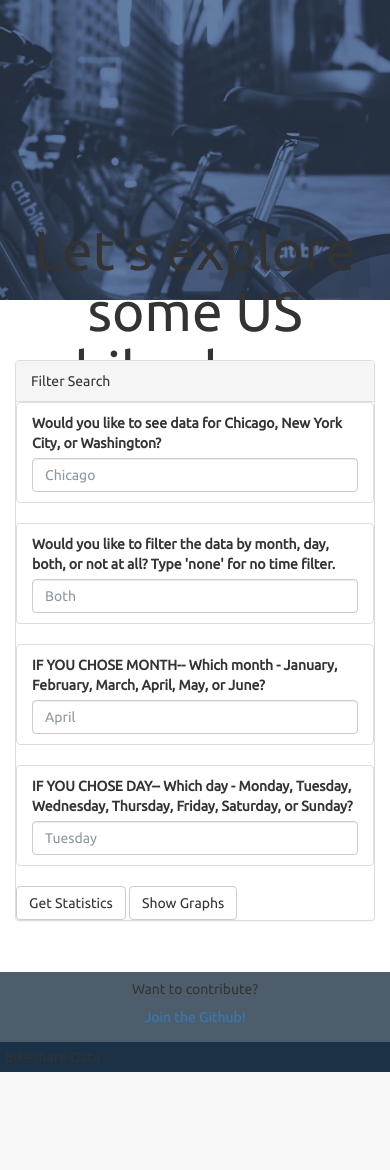
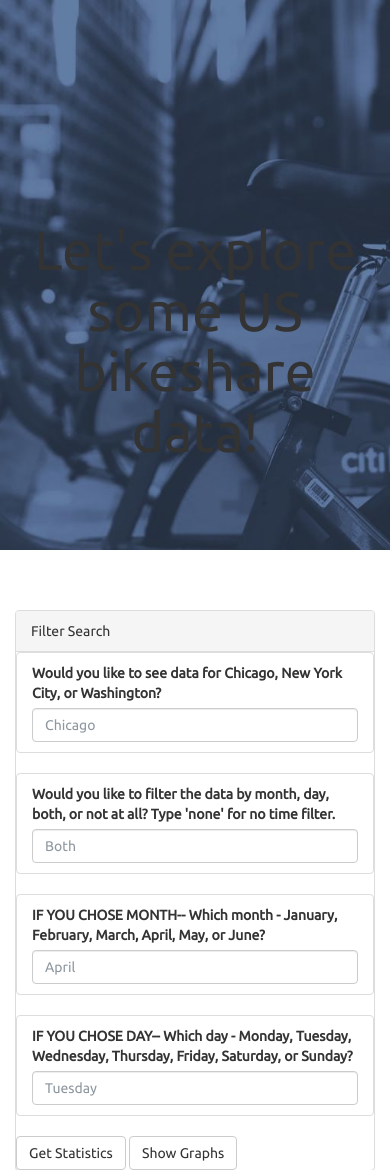
Before and after one commit to maivey/bikeshare-heroku-test, a Flask app: page / in a window 390 px wide. Shown: the part 62-1232 px from the top of the page. Before the commit the page ends 1134 px from the top, so only its background shows below. Run offline with Flask 2, Linux system fonts and the light colour scheme; some libraries are stand-ins or nearby versions.

Commit message:
Fix responsive display

```diff
--- a/bikeshare_app/static/css/style.css
+++ b/bikeshare_app/static/css/style.css
@@ -145,7 +145,7 @@ select {
   }
   .hero {
     position: relative;
-    height: 300px;
+    /*height: 300px;*/
     padding: 20px;
     margin: 0;
     /* background: black; */
@@ -198,7 +198,7 @@ select {
   }
   .hero {
     position: relative;
-    height: 300px;
+    /*height: 300px;*/
     padding: 20px;
     margin: 0;
     /* background: black; */
```
